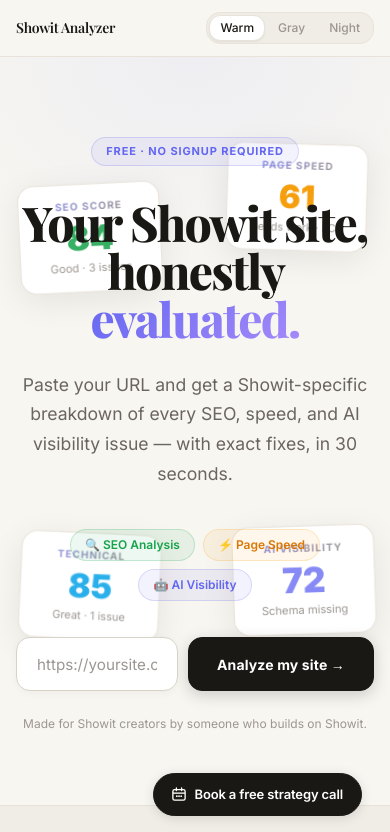
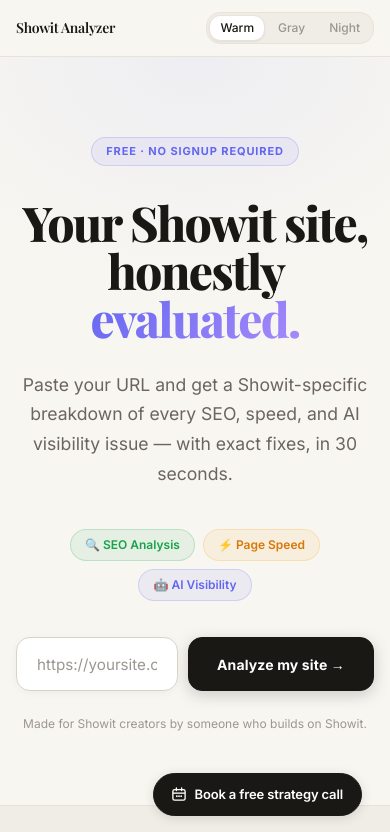
Before and after one commit to adilmakhdoom44/showit-analyzer-nextjs, a Next.js app: page / in a window 390 px wide. Shown: the top 832 px of the page. Built offline with nearby package versions, Linux system fonts and the light colour scheme; a web font is replaced by a local one.

Commit message:
Hide floating score cards on mobile

```diff
--- a/components/analyzer/HeroSection.tsx
+++ b/components/analyzer/HeroSection.tsx
@@ -164,7 +164,7 @@
       }} />
 
       {/* Floating score cards — pointer-events ON so mouse proximity works */}
-      <div aria-hidden style={{ position: 'absolute', top: 0, left: 0, right: 0, bottom: 0, overflow: 'hidden', pointerEvents: 'none' }}>
+      <div aria-hidden className="hidden md:block" style={{ position: 'absolute', top: 0, left: 0, right: 0, bottom: 0, overflow: 'hidden', pointerEvents: 'none' }}>
 
         {/* SEO card — flee wrapper → float inner */}
         <div
```
